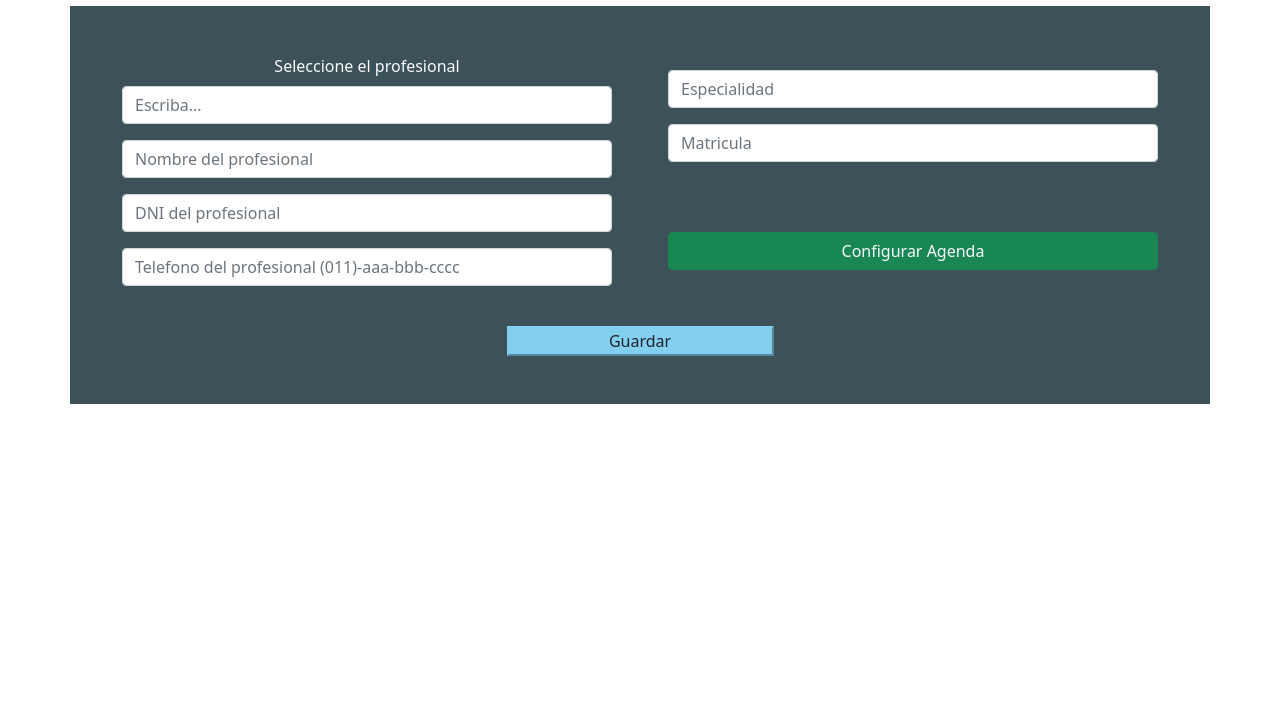
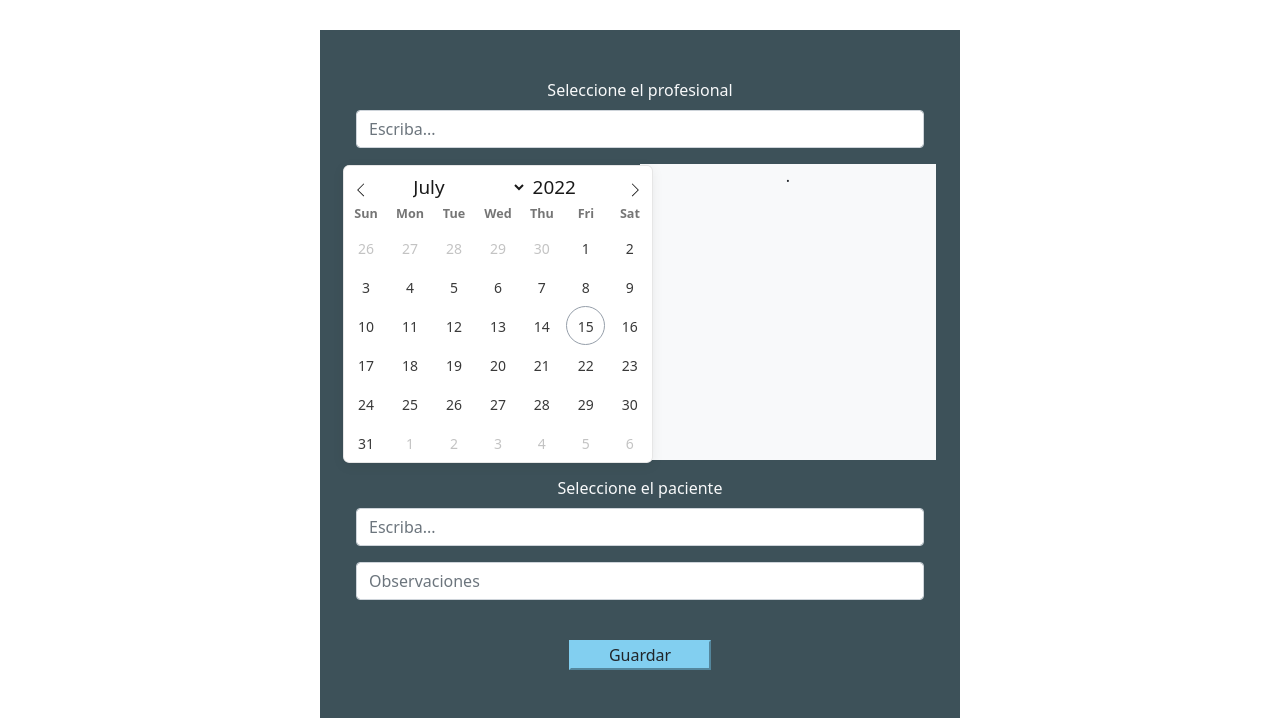
Before and after one commit to GRAVEDDIGER/AgendaDeTurnos, a website: page html/asignarturnos.html in a window 1280 px wide. Shown: the part 194-912 px from the top of the page. Before the commit the page ends 800 px from the top, so only its background shows below. Drawn offline with nearby package versions, Linux system fonts and the light colour scheme.

Commit message:
Trabajando en asignar turnos

```diff
--- a/asignarturnos.js
+++ b/asignarturnos.js
@@ -19,3 +19,11 @@ document.addEventListener("DOMContentLoaded", async () => {
   });
   document.getElementById("datalistOptions").appendChild(fragmento);
 });
+let opciones = {
+  inline: true
+}
+const calendarioElemento = document.getElementById("calendario")
+flatpickr(calendarioElemento, opciones)
+document.querySelector(".flatpickr-days").addEventListener("click", () => {
+  console.log("adrian")
+})
--- a/html/asignarturnos.html
+++ b/html/asignarturnos.html
@@ -5,12 +5,14 @@
   <meta charset="UTF-8" />
   <meta http-equiv="X-UA-Compatible" content="IE=edge" />
   <meta name="viewport" content="width=device-width, initial-scale=1.0" />
-
+  <link rel="stylesheet" href="https://cdn.jsdelivr.net/npm/flatpickr/dist/flatpickr.min.css">
+  Usage
   <link rel="stylesheet" href="../css/style.css" />
   <title>Agenda de turnos</title>
 </head>
 
 <body>
+
   <nav class="navbar navbar-light bg-info">
     <div class="container-fluid">
       <a class="navbar-brand" href="#">
@@ -38,50 +40,49 @@
   </nav>
   <h2 class="text-center my-3">Asignar Turnos</h2>
   <div
-    class="container row justify-content-center align-items-center text-center mx-auto mt-5 bg-primary  py-5 border-info border-width-4">
-    <div class="formulario col mx-3 border-info">
-      <div class="mb-3 ">
-        <label for="dataListProfesionales" class="form-label text-light">Seleccione el profesional</label>
-        <input class="form-control" list="datalistOptions" id="dataListProfesionales" placeholder="Escriba...">
-        <datalist id="datalistOptions">
-          <option value="...">
+    class="container row justify-content-center align-items-center text-center mx-auto mt-5 bg-primary  py-5 border-info border-width-4 w-50">
+    <div class="turnos  mx-3 border-info">
+      <div class="mb-3 d-block p-0">
+        <label for="dataListProfesionales" class="form-label text-light p-0">Seleccione el profesional</label>
+        <input class="form-control " list="datalistOptions" id="dataListProfesionales" placeholder="Escriba...">
+        <datalist id="datalistOptions" class="w-100">
+          <option value="No seleccionado"></option>
         </datalist>
 
 
       </div>
-      <div class="mb-3">
-        <input type="text" placeholder="Nombre del profesional" class="form-control" id="nombre" required>
+      <div class="row d-flex p-0">
+        <div class="mb-3 col-6 p-0 calendario">
+          <div id="calendario" data-date="01/25/2020">
+
+          </div>
+
+        </div>
+        <div class="mb-3 col-6 p-0 text-decoration-none list-unstyled  bg-light">
+          <ul class="list-unstyled p-0">
+            <li>.</li>
+          </ul>
+        </div>
       </div>
       <div class="mb-3">
-        <input type="number" placeholder="DNI del profesional" class="form-control" id="dni" required>
-      </div>
-      <div class="mb-3">
-        <input type="phone" placeholder="Telefono del profesional (011)-aaa-bbb-cccc" class="form-control" id="telefono"
-          required>
+        <label for="dataListPacientes" class="form-label text-light p-0">Seleccione el paciente</label>
+        <input class="form-control " list="dataOpcionesPacientes" id="dataListPacientes" placeholder="Escriba...">
+        <datalist id="dataOpcionesPacientes" class="w-100">
+          <option value="Nuevo Paciente..."></option>
+        </datalist>
+
       </div>
     </div>
 
-    <div class="formulario col mx-3">
+    <div class="formulario col w-100">
       <div class="mb-3 ">
-        <input type="text" class="form-control" id="especialidad" placeholder="Especialidad" />
+        <input type="text" class="form-control w-100" id="observaciones" placeholder="Observaciones" />
       </div>
-      <div class="mb-3">
-        <input type="number" placeholder="Matricula" class="form-control" id="matricula">
-      </div>
-      <div class="mb-3 invisible">
-        <input type="number" placeholder="Matricula" class="form-control">
-      </div>
-      <button class=" btn-success text-light mb-3 form-control" id="configurarAgenda" data-bs-toggle="modal"
-        data-bs-target="#modal1">
-        Configurar Agenda
-      </button>
-
     </div>
     <div class="d-flex flex-row justify-content-center align-items-center mx-auto text-center mt-4">
       <button id="enviarPaciente" class="btn-info enviar text-center text-dark">Guardar</button>
       <br>
 
-      <div class="invisibleErr mt-3" id="errInv">Ese DNI ya existe en la base de datos</div>
 
     </div>
 
@@ -193,6 +194,8 @@
     </template>
 
     <!-- SCRIPTS -->
+    <script src="https://cdn.jsdelivr.net/npm/flatpickr"></script>
+
     <script src="https://cdn.jsdelivr.net/npm/axios/dist/axios.min.js"></script>
 
     <script src="https://unpkg.com/sweetalert/dist/sweetalert.min.js"></script>
@@ -200,7 +203,7 @@
       integrity="sha384-MrcW6ZMFYlzcLA8Nl+NtUVF0sA7MsXsP1UyJoMp4YLEuNSfAP+JcXn/tWtIaxVXM"
       crossorigin="anonymous"></script>
     <script src="../main.js"></script>
-    <script src="../asignarturnos.js"></script>
+    <script src="../asignarturnos.js" type="module"></script>
 </body>
 
 </html>
--- a/package.json
+++ b/package.json
@@ -20,5 +20,8 @@
     "url": "https://github.com/GRAVEDDIGER/DESAFIOCODERJS3/issues"
   },
   "homepage": "https://github.com/GRAVEDDIGER/DESAFIOCODERJS3#readme",
-  "description": ""
+  "description": "",
+  "devDependencies": {
+    "flatpickr": "^4.6.13"
+  }
 }
--- a/scss/style.scss
+++ b/scss/style.scss
@@ -3,6 +3,10 @@ $primary: #3D5159;
 
 .formulario {
     width: 50%;
+}
+
+.turnos {
+    width: 30%;
 }
 
 input[type="text"]:hover {
```
Also changed, not shown: css/style.css, 2 other files.
